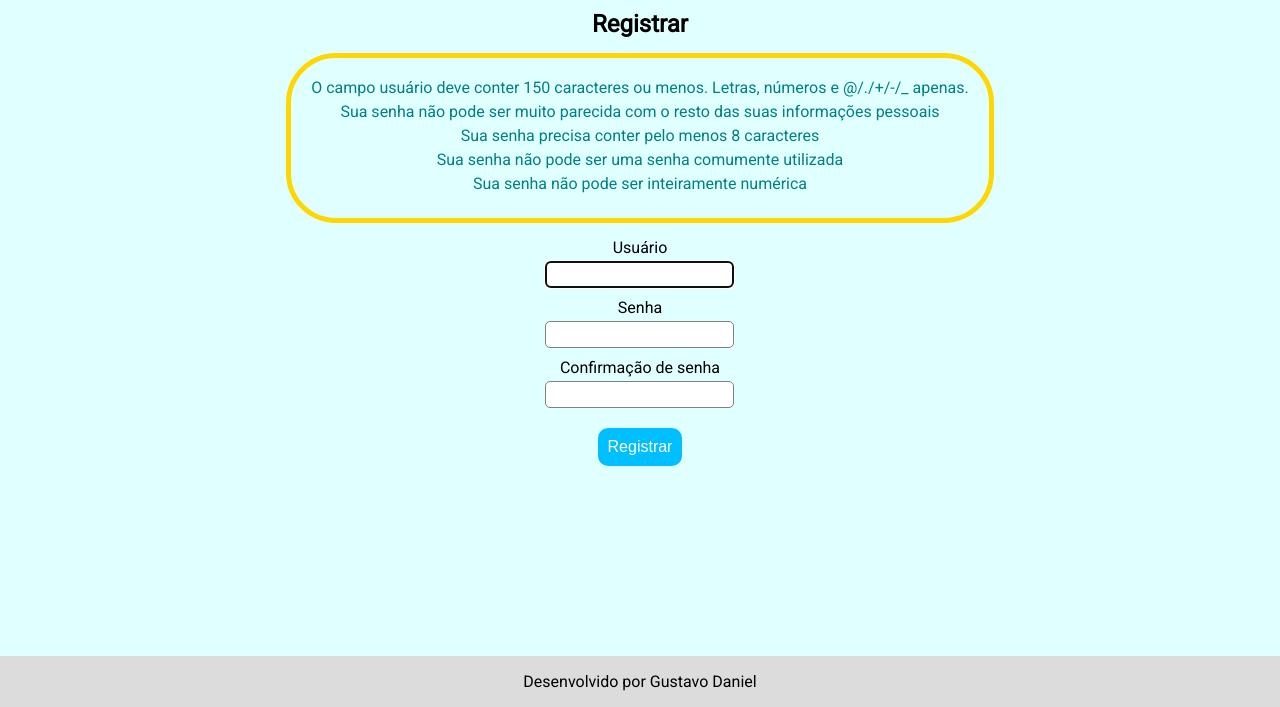
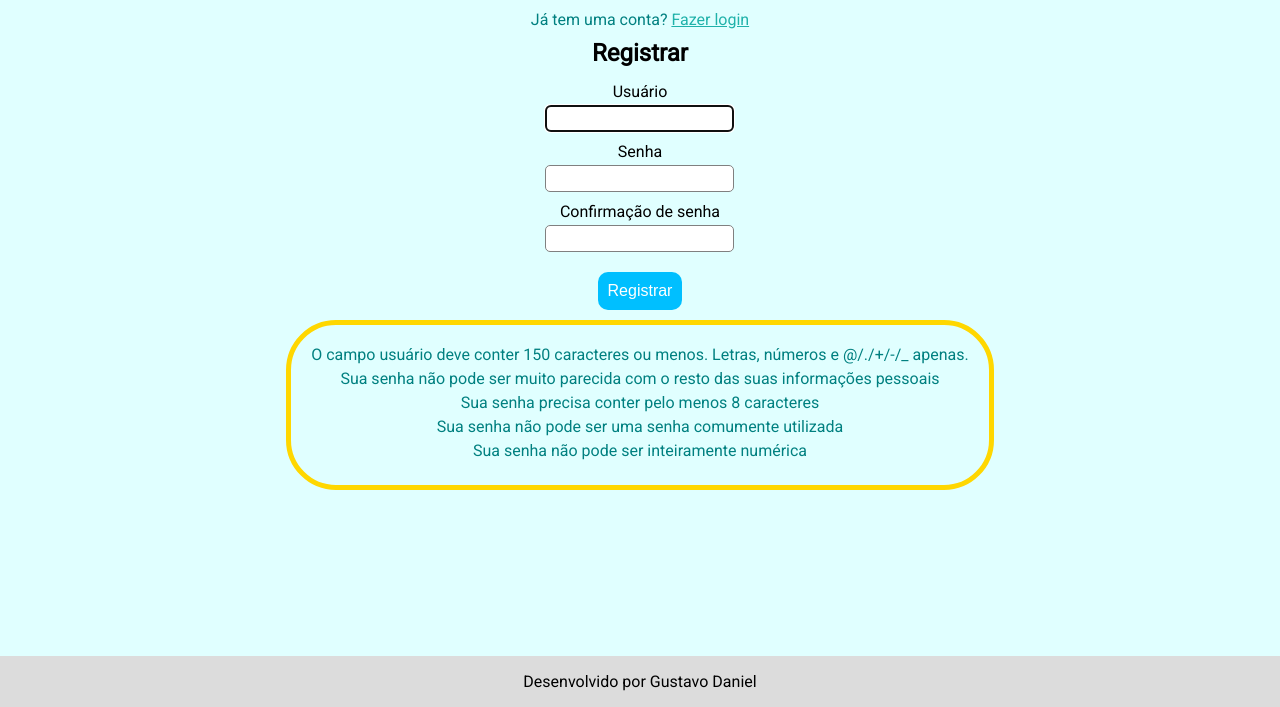
Before and after one commit to GustavoDan/agenda-django, a Django app: page /register/ in a window 1280 px wide. Shown: the part 93-800 px from the top of the page. Run offline with Django 4.2, Linux system fonts and the light colour scheme; some web fonts are replaced.

Commit message:
Adicionados links para trocar entre login e registro

```diff
--- a/static/css/styles.css
+++ b/static/css/styles.css
@@ -194,7 +194,23 @@ footer {
     border: 5px solid gold;
     border-radius: 50px;
     padding: 20px;
-    margin-bottom: 15px;
+    margin-top: 10px;
     gap: 5px;
     color: teal;
 }
+
+#toggle-login-register {
+    margin-bottom: 10px;
+    color: teal;
+}
+
+#toggle-login-register a {
+    color: lightseagreen;
+
+    transition: 300ms;
+
+}
+
+#toggle-login-register a:hover {
+    color: darkseagreen;
+}
--- a/templates/registration/login.html
+++ b/templates/registration/login.html
@@ -1,6 +1,7 @@
 {% extends '../model-page.html' %}
 {% load filters_and_tags %}
 {% block content %}
+    <span id="toggle-login-register">Ainda não tem uma conta? <a href="/register/">Registrar-se</a></span>
     <span class="subtitle">Login</span>
     <form action="{% url 'login' %}" method="post">
         {% csrf_token %}
--- a/templates/registration/register.html
+++ b/templates/registration/register.html
@@ -1,16 +1,11 @@
 {% extends '../model-page.html' %}
 {% load filters_and_tags %}
 {% block content %}
+    <span id="toggle-login-register">Já tem uma conta? <a href="/login/">Fazer login</a></span>
     <span class="subtitle">Registrar</span>
     <form action="" method="post">
         {% csrf_token %}
         <div class="form">
-            <div id="register-help">
-                O campo usuário deve conter {% replace form.username.help_text 'Obrigatório.' '' %}
-                {% for line in form.password1.help_text|striptags|split:'.' %}
-                    <span>{{ line }}</span>
-                {% endfor %}
-            </div>
             {{ form.username.label }} {{ form.username }}
             {{ form.password1.label }} {{ form.password1 }}
             {{ form.password2.label }} {{ form.password2 }}
@@ -25,6 +20,12 @@
                     {% endfor %}
                 </div>
             {% endif %}
+            <div id="register-help">
+                O campo usuário deve conter {% replace form.username.help_text 'Obrigatório.' '' %}
+                {% for line in form.password1.help_text|striptags|split:'.' %}
+                    <span>{{ line }}</span>
+                {% endfor %}
+            </div>
         </div>
     </form>
 {% endblock content %}
```
Also changed, not shown: README.md.
